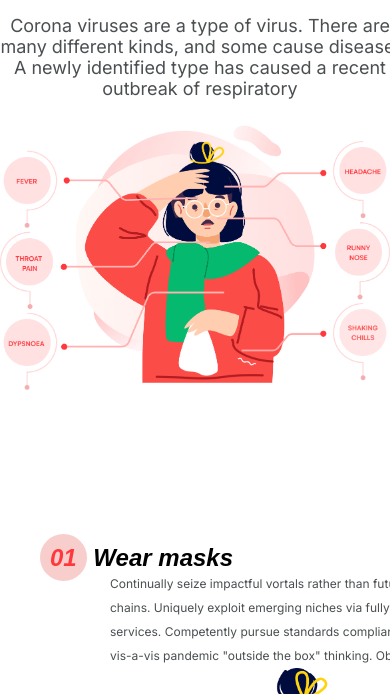
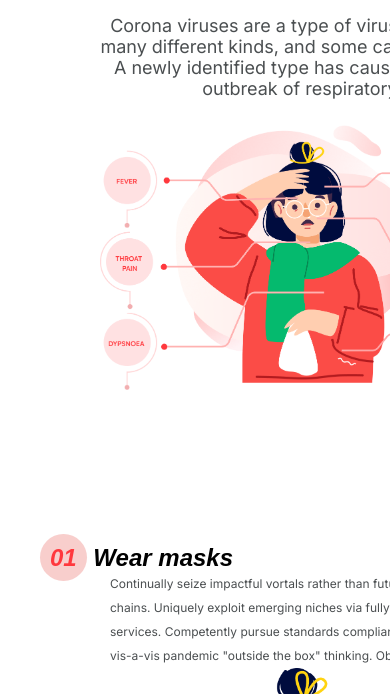
Before and after one commit to msrifat1/Covid-19_A, a plain HTML site: page index.html in a window 390 px wide. Shown: the part 3635-4329 px from the top of the page. Drawn offline with Linux system fonts and the light colour scheme; a web font is replaced by a local one.

Commit message:
Add files via upload

```diff
--- a/css/style.css
+++ b/css/style.css
@@ -329,6 +329,9 @@ nav{
     .contagion{
         /* overflow: hidden; */
     }
+    .symptomps{
+        margin-left: 100px;
+    }
     .symptomps h1{
         font-size: 40px;
         margin: auto;
```
